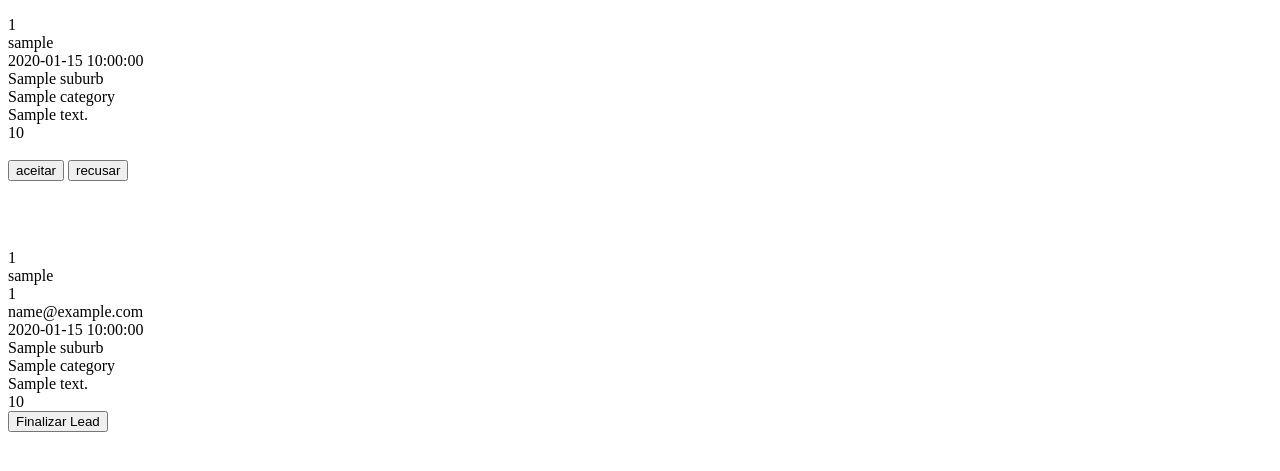
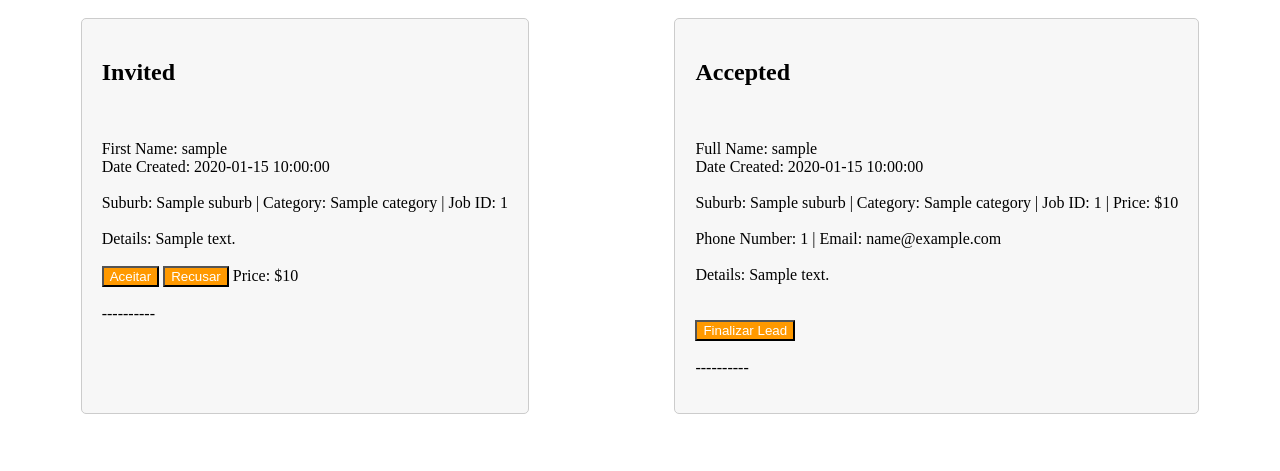
Before and after one commit to arthurrsn/DesafioMRV, a Flask app: template src/templates/leads.html in a window 1280 px wide. Shown: the top 471 px of the page. Run offline with Flask 3, Linux system fonts and the light colour scheme; the template is opened without the code that fills it: most values are stand-ins (such as "Sample title", 1, 10 or a date in 2020).

Commit message:
update: melhorias na exibição de leads Invited e Accepted

```diff
--- a/src/templates/leads.html
+++ b/src/templates/leads.html
@@ -1,50 +1,76 @@
 <!DOCTYPE html>
-<html>
+<html lang="pt-BR">
 <head>
+    <meta charset="UTF-8" />
+    <meta name="viewport" content="width=device-width, initial-scale=1" />
     <title>DesafioMRV</title>
+    <style>
+        .leads {
+            display: flex;
+            justify-content: space-around;
+        }
+
+        section {
+            padding: 20px;
+            margin: 10px;
+            border: 1px solid #ccc;
+            border-radius: 5px;
+            background-color: #f7f7f7;
+        }
+
+        button {
+            background-color: rgb(255, 153, 0);
+            color: white;
+        }
+    </style>
 </head>
 <body>
-    <form action="{{url_for('leads_accept_declined')}}" method="post">
-        <p>
+    <div class="leads">
+        <section>
+            <h2>Invited</h2><br>
             {% for i in leads_invited %}
-                {{i.id}}<br>
-                {{i.username}}<br>
-                {{i.date_created}}<br>
-                {{i.suburb}}<br>
-                {{i.category}}<br>
-                {{i.details}}<br>
-                {{i.price}}<br>
-                <br>
-                <button type="submit" name="decisao_lead" value="accepted|{{i.id}}">aceitar</button>
-                <button type="submit" name="decisao_lead" value="declined|{{i.id}}">recusar</button>
+                <form action="{{ url_for('leads_accept_declined') }}" method="post">
+                    <p>
+                        First Name: {{ i.username }}<br>
+                        Date Created: {{ i.date_created }}
+                        <br><br>
+                        Suburb: {{ i.suburb }}  |  Category: {{ i.category }}  |  Job ID: {{ i.id }}
+                        <br><br>
+                        Details: {{ i.details }}
+                        <br><br>
+                        <button type="submit" name="decisao_lead" value="accepted|{{ i.id }}">Aceitar</button>
+                        <button type="submit" name="decisao_lead" value="declined|{{ i.id }}">Recusar</button>
+                        Price: ${{ i.price }}<br>
+                        <br>
+                        ----------
+                        <br>
+                    </p>
+                </form>
+            {% endfor %}
+        </section>
 
-                <br><br>
-
+        <section>
+            <h2>Accepted</h2><br>
+            {% for i in leads_accepted %}
+                <form action="{{ url_for('leads_finalized') }}" method="post">
+                    <p>
+                        Full Name: {{ i.username }}<br>
+                        Date Created: {{ i.date_created }}
+                        <br><br>
+                        Suburb: {{ i.suburb }}  |  Category: {{ i.category }}  |  Job ID: {{ i.id }}  |  Price: ${{ i.price }}
+                        <br><br>
+                        Phone Number: {{ i.contact_phone_number }}  |  Email: {{ i.email }}
+                        <br><br>
+                        Details: {{ i.details }}<br>
+                        <br><br>
+                        <button type="submit" name="finalizar" value="finalized|{{ i.id }}">Finalizar Lead</button><br>
+                        <br>
+                        ----------
+                        <br>
+                    </p>
+                </form>
             {% endfor %}
-        </p>
-    </form>
-<br>
-
-    <form action="{{url_for('leads_finalized')}}" method="post">
-        <p>
-        {% for i in leads_accepted %}
-                    {{i.id}}<br>
-                    {{i.username}}<br>
-                    {{i.contact_phone_number}}<br>
-                    {{i.email}}<br>
-                    {{i.date_created}}<br>
-                    {{i.suburb}}<br>
-                    {{i.category}}<br>
-                    {{i.details}}<br>
-                    {{i.price}}<br>
-
-                    <button type="submit" name="finalizar" value="finalized|{{i.id}}">Finalizar Lead</button>
-
-                    <br><br><br>
-                {% endfor %}
-        </p>
-    </form>
-
-
+        </section>
+    </div>
 </body>
 </html>
```
